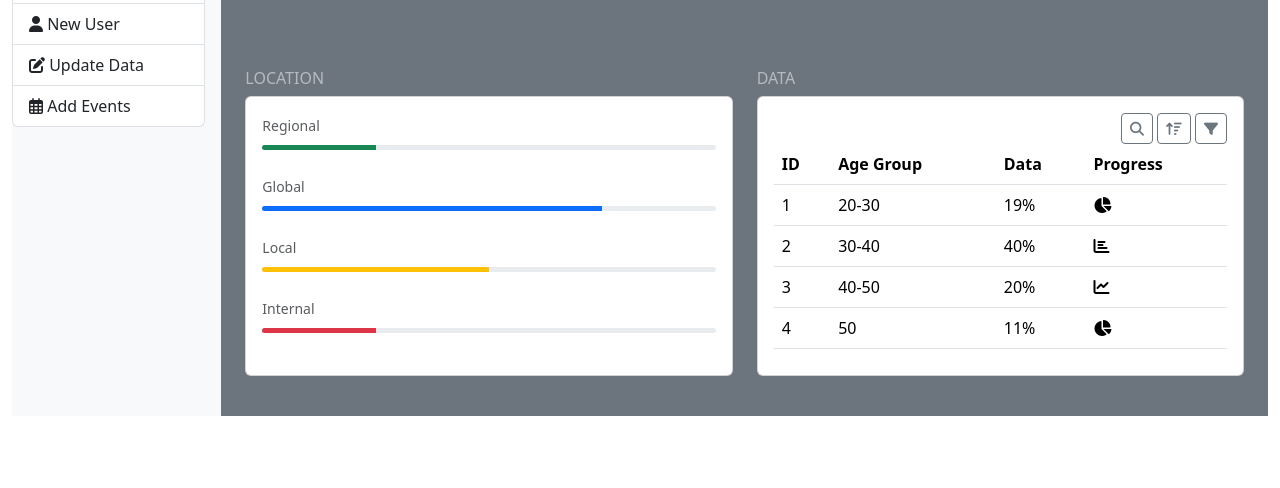
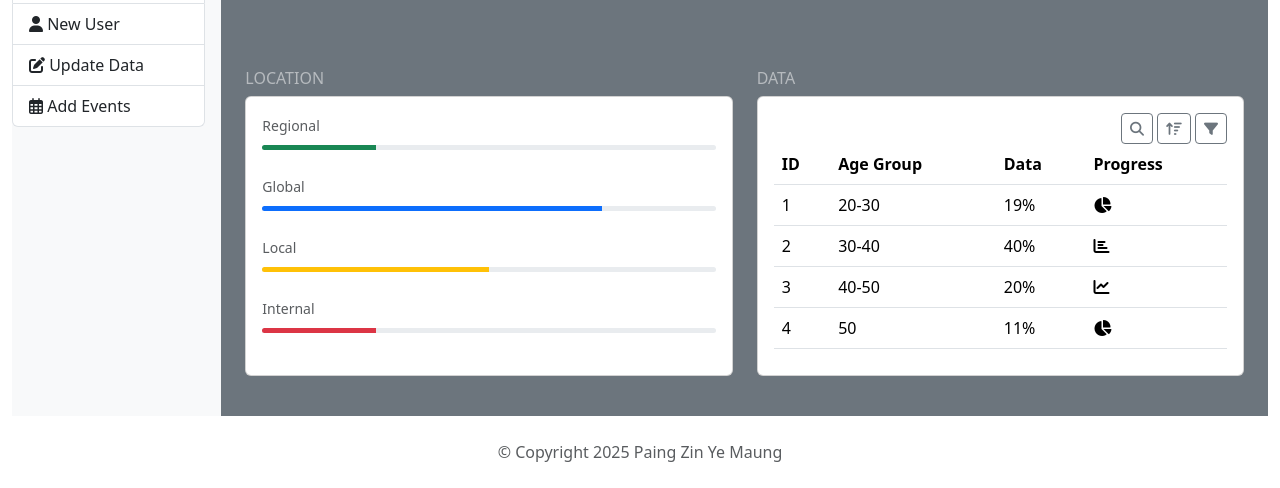
Before and after one commit to paingzinyemaung/Admin-Dashboard---Sample-Project, a plain HTML site: page index.html in a window 1280 px wide. Shown: the part 337-825 px from the top of the page. Before the commit the page ends 800 px from the top, so only its background shows below. Drawn offline with nearby package versions, Linux system fonts and the light colour scheme.

Commit message:
adding footer

```diff
--- a/index.html
+++ b/index.html
@@ -250,11 +250,17 @@
                     </div>
                 </div>
                 <!--/Location & Data Blocks-->
-
             </main>
         </div>
     </div>
     <!--/Sidebar Navigation-->
+
+    <!--footer-->
+    <footer class="text-center py-4 text-muted">
+        &copy; Copyright 2025 Paing Zin Ye Maung
+    </footer>
+    <!--/footer-->
+
     <script src="https://cdn.jsdelivr.net/npm/bootstrap@5.3.5/dist/js/bootstrap.bundle.min.js" integrity="sha384-k6d4wzSIapyDyv1kpU366/PK5hCdSbCRGRCMv+eplOQJWyd1fbcAu9OCUj5zNLiq" crossorigin="anonymous"></script>
 </body>
 </html>
```
